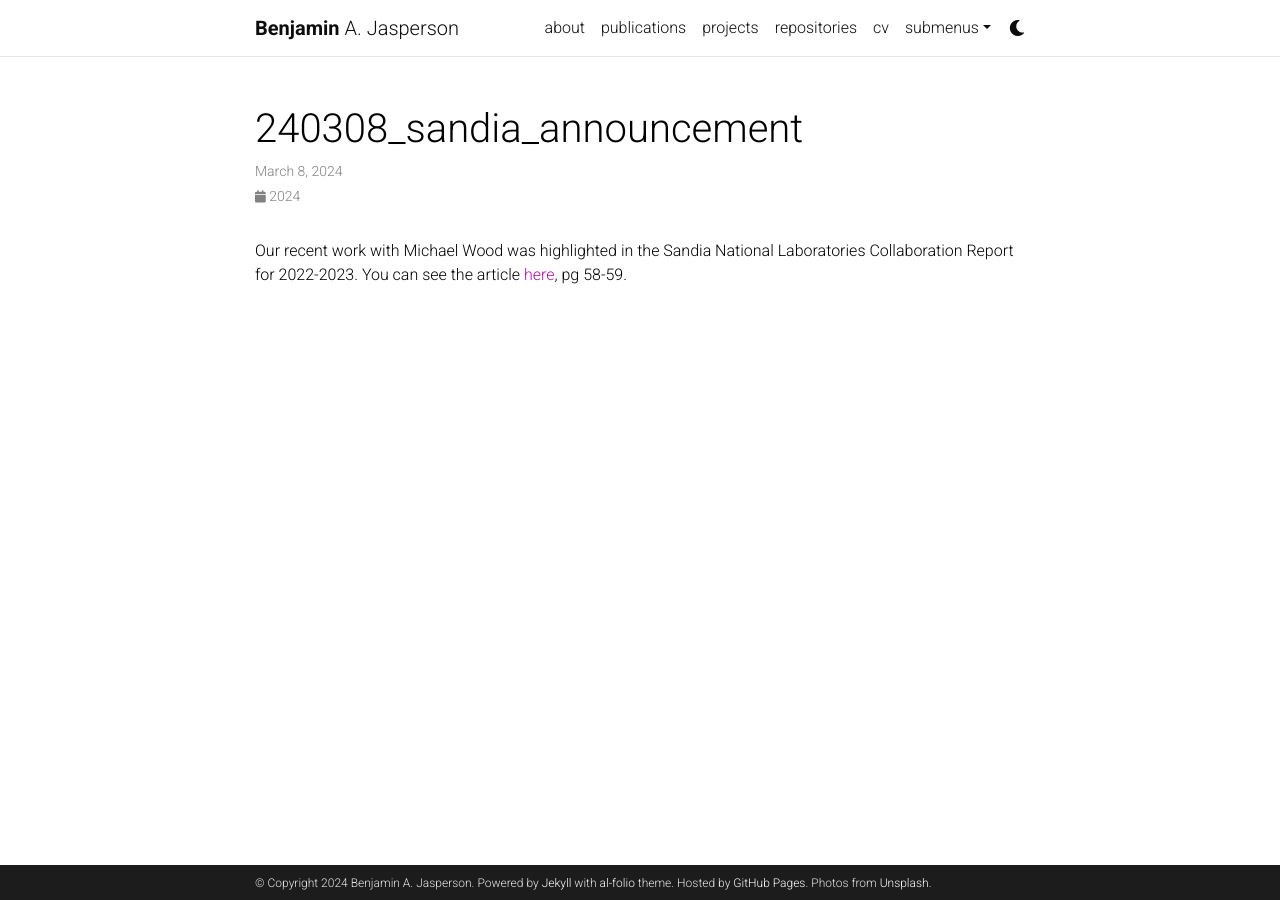
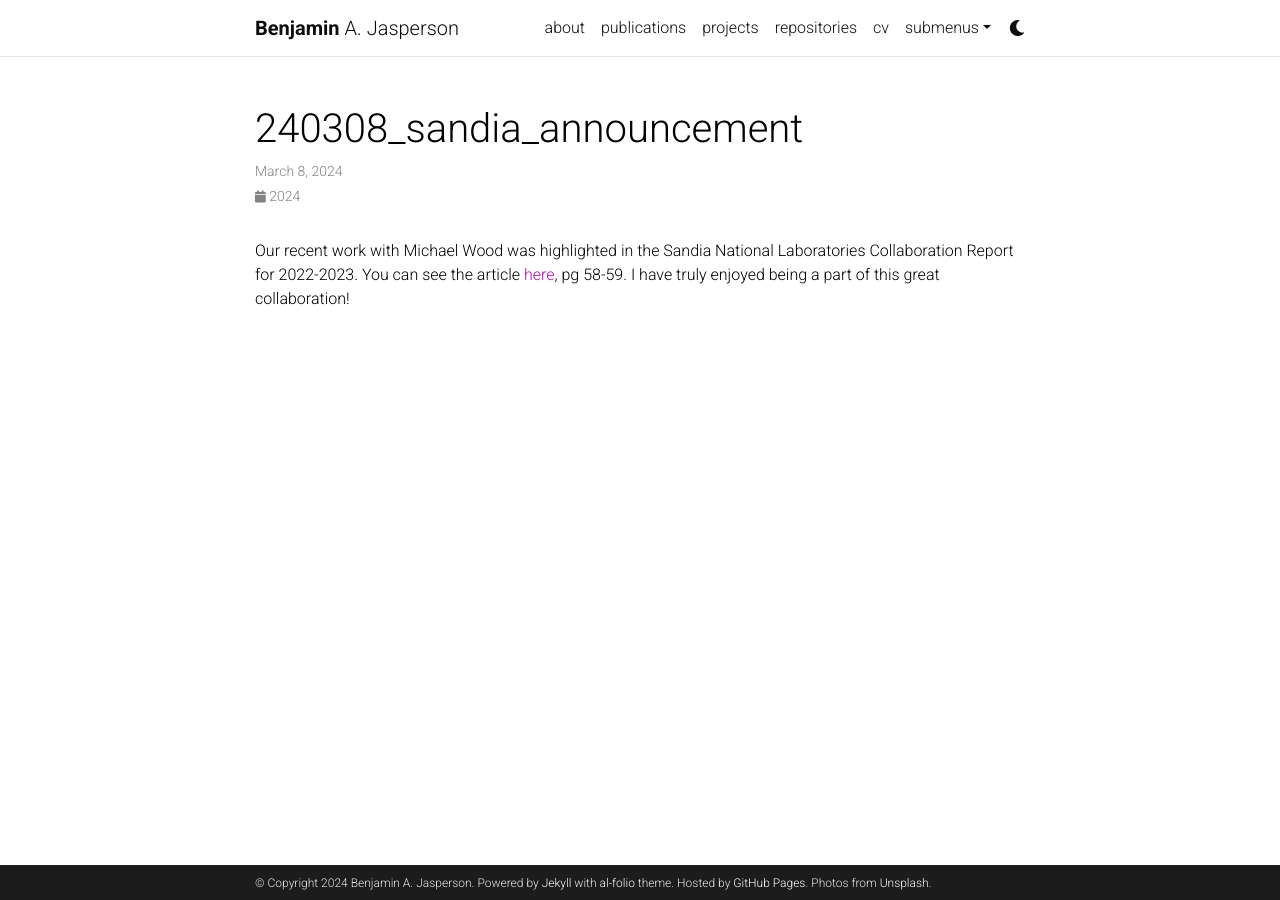
Before and after one commit to bjasperson/bjasperson.github.io, a Jekyll site: the page built from _news/240308_sandia_announcement.md, in a window 1280 px wide. Built offline with Jekyll 4.4.1, drawn with Linux system fonts in a browser that asks for light colours; comment, search, counter and statistics services are not loaded; a style sheet for code colours, icons or effects is not loaded.

Commit message:
update post

```diff
--- a/_news/240308_sandia_announcement.md
+++ b/_news/240308_sandia_announcement.md
@@ -6,3 +6,4 @@ related_posts: false
 ---
 Our recent work with Michael Wood was highlighted in the Sandia National Laboratories Collaboration Report for 2022-2023.
 You can see the article [here](https://www.sandia.gov/research/?r3d=2022-2023-sandia-labs-academic-programs-collaboration-report#1), pg 58-59.
+I have truly enjoyed being a part of this great collaboration!
```
